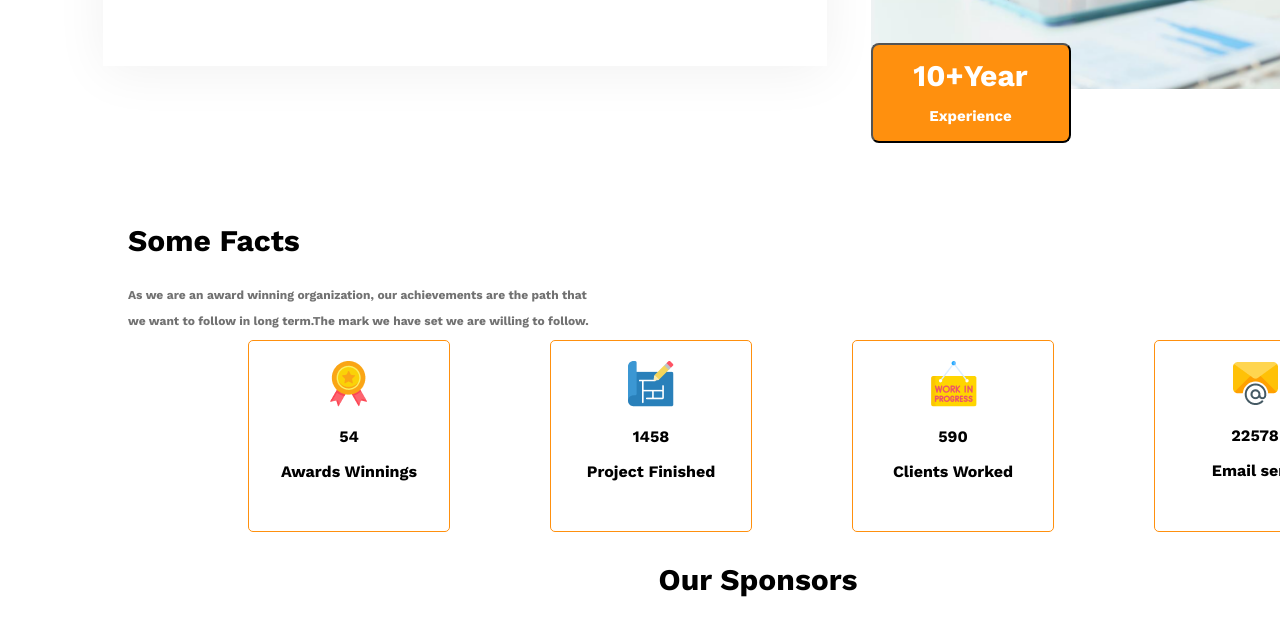
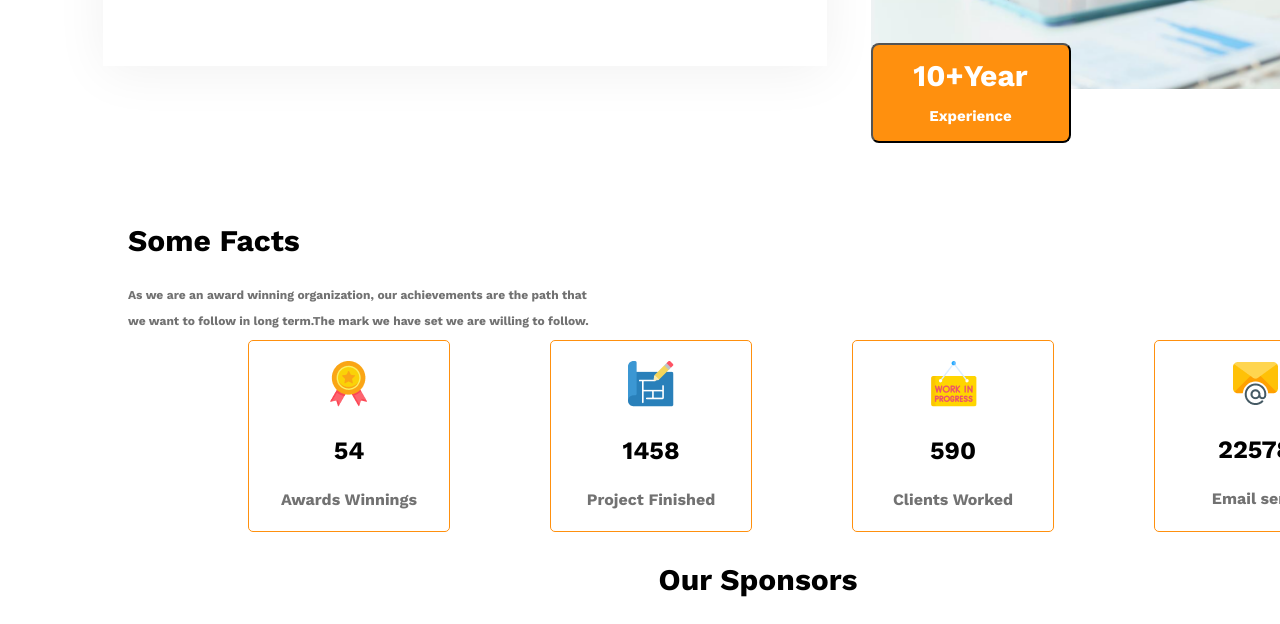
Before and after one commit to fsananna/Ass-2-g3-architects, a plain HTML site: page index.html in a window 1280 px wide. Shown: the part 2500-3124 px from the top of the page. Drawn offline with nearby package versions, Linux system fonts and the light colour scheme.

Commit message:
added hover

```diff
--- a/styles/style.css
+++ b/styles/style.css
@@ -237,6 +237,23 @@ padding: 20px;
 height: 150px;
 width: 160px;
 border-radius: 5px;
+cursor: pointer;
+}
+.award:hover , .project:hover , .client:hover ,.email:hover{
+    text-align: center;
+    border: 3px solid blue;
+    padding: 20px;
+    height: 150px;
+    width: 160px;
+    border-radius: 5px;
+    }
+.icon-head{
+    font-weight: 600;
+    font-size: 25px;
+}
+.icon-desc{
+    color: #727272;
+    font-size: 16px;
 }
 /* -----------------------------------------------------
                      Our Sponsors
```
